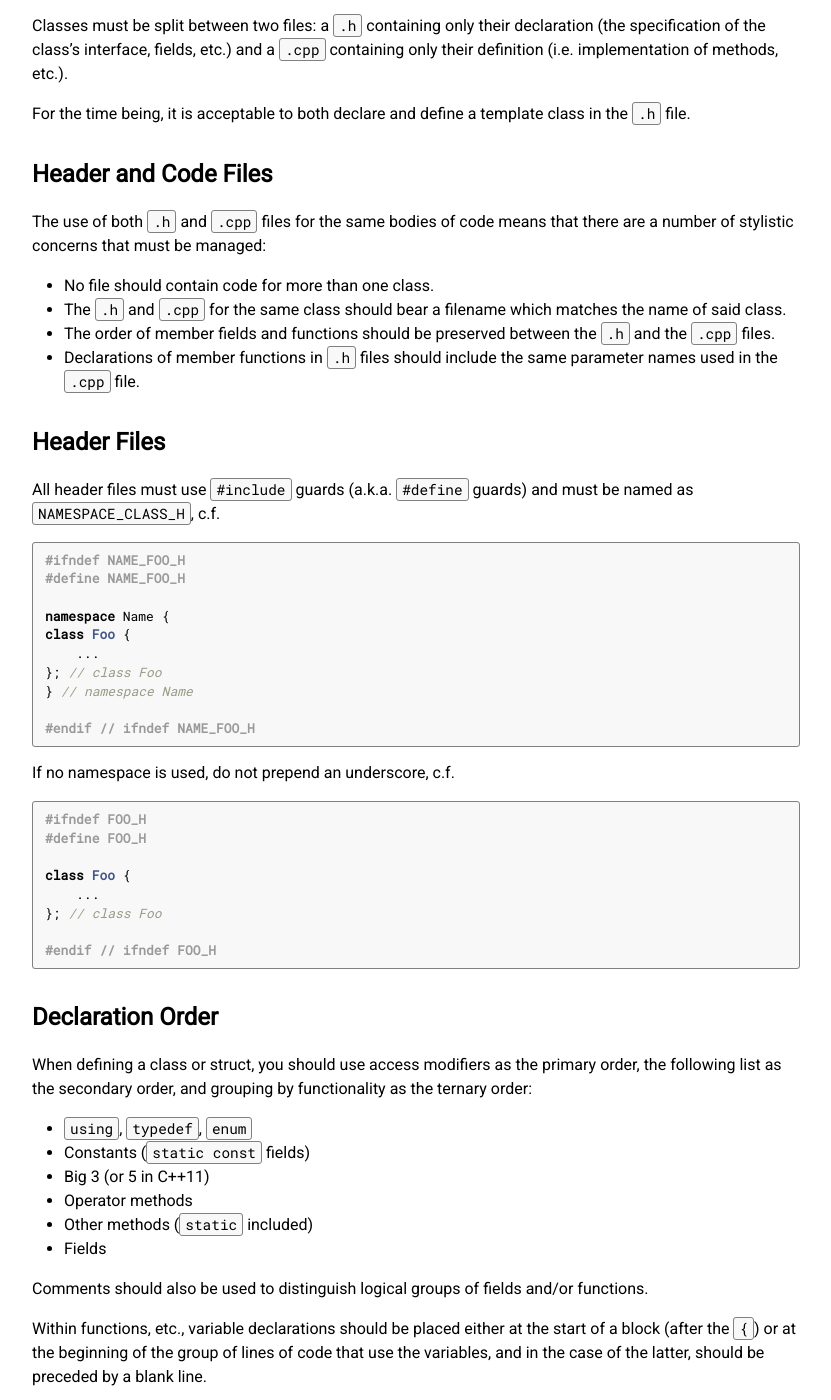
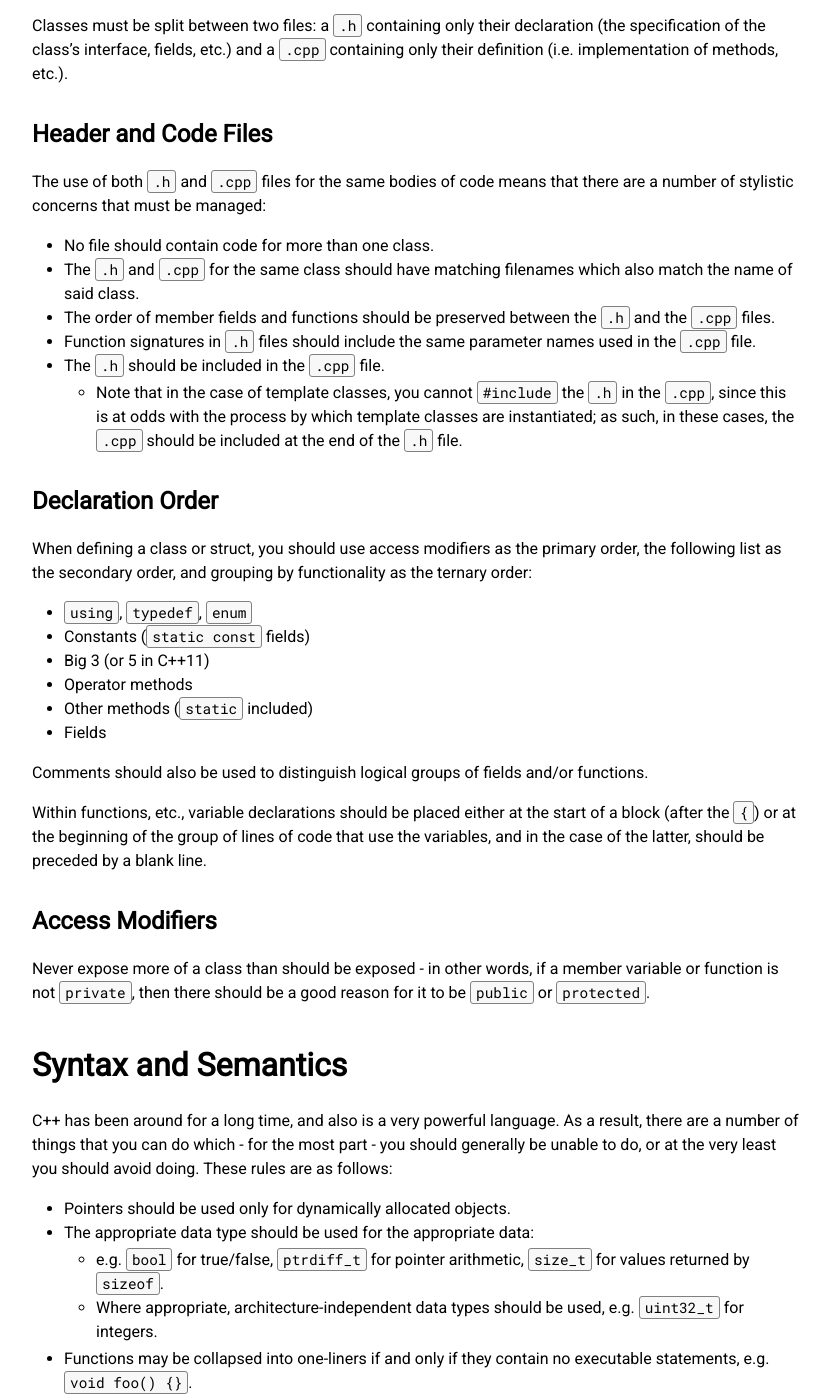
Before and after one commit to gbvandy/vuse-cs3251.github.io, a Jekyll site: the page built from style-guidelines.md, in a window 1280 px wide and 1400 px high, scrolled down 3088 px. Shown: the whole window, without its empty margins (224-1055 px from the left). Built offline with Jekyll 4.4.1, drawn with Linux system fonts in a browser that asks for light colours; some of the changed text lies outside the part shown.

Commit message:
add a bunch of changes to the style guide

```diff
--- a/style-guidelines.md
+++ b/style-guidelines.md
@@ -119,46 +119,16 @@ Note that
 
 Classes must be split between two files: a `.h` containing only their declaration (the specification of the class's interface, fields, etc.) and a `.cpp`  containing only their definition (i.e. implementation of methods, etc.).
 
-For the time being, it is acceptable to both declare and define a template class in the `.h` file.
-
 ## Header and Code Files
 
 The use of both `.h` and `.cpp` files for the same bodies of code means that there are a number of stylistic concerns that must be managed:
 
 * No file should contain code for more than one class.
-* The `.h` and `.cpp` for the same class should bear a filename which matches the name of said class.
+* The `.h` and `.cpp` for the same class should have matching filenames which also match the name of said class.
 * The order of member fields and functions should be preserved between the `.h` and the `.cpp` files.
-* Declarations of member functions in `.h` files should include the same parameter names used in the `.cpp` file.
-
-## Header Files
-
-All header files must use `#include` guards (a.k.a. `#define` guards) and must be named as `NAMESPACE_CLASS_H`, c.f.
-
-~~~ c++
-#ifndef NAME_FOO_H
-#define NAME_FOO_H
-
-namespace Name {
-class Foo {
-    ...
-}; // class Foo
-} // namespace Name
-
-#endif // ifndef NAME_FOO_H
-~~~
-
-If no namespace is used, do not prepend an underscore, c.f.
-
-~~~ c++
-#ifndef FOO_H
-#define FOO_H
-
-class Foo {
-    ...
-}; // class Foo
-
-#endif // ifndef FOO_H
-~~~
+* Function signatures in `.h` files should include the same parameter names used in the `.cpp` file.
+* The `.h` should be included in the `.cpp` file.
+  * Note that in the case of template classes, you cannot `#include` the `.h` in the `.cpp`, since this is at odds with the process by which template classes are instantiated; as such, in these cases, the `.cpp` should be included at the end of the `.h` file.
 
 ## Declaration Order
 
@@ -177,26 +147,27 @@ Within functions, etc., variable declarations should be placed either at the sta
 
 ## Access Modifiers
 
-Never expose more of a class than should be - in otherwords, if a member variable or function is not `private`, then there should be a good reason for it to be `public` or `protected`.
+Never expose more of a class than should be exposed - in other words, if a member variable or function is not `private`, then there should be a good reason for it to be `public` or `protected`.
 
 
 # Syntax and Semantics
 
 C++ has been around for a long time, and also is a very powerful language. As a result, there are a number of things that you can do which - for the most part - you should generally be unable to do, or at the very least you should avoid doing. These rules are as follows:
 
-* Never override a `virtual` function without specifying that the derived function is also `virtual`. Don't make people hunt through the entire inheritance tree to figure out if something is `virtual` or not. (Seriously: inheritance trees *suck*. Ask anyone who's worked at Facebook about their PHP.)
 * Pointers should be used only for dynamically allocated objects.
-* The appropriate data type should be used for the appropriate data.
-    * Use `bool` for true/false.
-    * Use `size_t` for array indices, not `int`.
+* The appropriate data type should be used for the appropriate data:
+  * e.g. `bool` for true/false, `ptrdiff_t` for pointer arithmetic, `size_t` for values returned by `sizeof`.
+  * Where appropriate, architecture-independent data types should be used, e.g. `uint32_t` for integers.
+
 * Functions may be collapsed into one-liners if and only if they contain no executable statements, e.g. `void foo() {}`.
 * Use base member initialization whenever possible.
 * Use default parameters whenever possible.
 * Think carefully about any overhead that might be involved in a seemingly innocuous operation.
-    * When incrementing and decrementing non-primitive types, it is generally preferable to use the prefix version, both because of the overhead and semantics of postfix.
-    * C++ has some [very complex initialization semantics](http://en.cppreference.com/w/cpp/language/initialization)! As a general rule of thumb, direct initialization is preferred to copy initialization.
+  * When incrementing and decrementing non-primitive types, it is generally preferable to use the prefix version, both because of the overhead and semantics of postfix.
+  * C++ has some [very complex initialization semantics](http://en.cppreference.com/w/cpp/language/initialization)! As a general rule of thumb, direct initialization is preferred to copy initialization.
 * Modern compilers can do a **lot** of work for you that you might not actually want them to do! For fully deterministic behavior, you should use `explicit` constructors and operators when possible.
-    * Avoid using the [`inline`](http://en.cppreference.com/w/cpp/language/inline) keyword unless you understand the implications thereof for compiler optimization, static linking, and dynamic linking.
+  * The [safe bool idiom](http://www.artima.com/cppsource/safebool.html) is one of the many practices that we were able to do away with [when `explicit` was introduced in C++11](http://stackoverflow.com/questions/6242768/).
+  * Avoid using the [`inline`](http://en.cppreference.com/w/cpp/language/inline) keyword unless you understand the implications thereof for compiler optimization, static linking, and dynamic linking.
 * Always use `nullptr` when referring to the null pointer, never `NULL` or `0`.
 * Use `const` liberally *where it makes sense to do so*.
     * A method signature `void goodMethod(const Foo *param);` is very meaningful - it tells the caller that they can expect a `Foo` instance to be the same before and after calling `someMethod()` on it!!
@@ -210,7 +181,7 @@ We expect `SCREAMING_SNAKE_CASE` on constants and `camelCase` on everything else
 Names should also generally correspond to *what* a variable represents and to *what* a function does or returns. To that end, variable names should generally be nouns and function names should generally be adjectives and/or verbs (generally, "is" should prefix boolean accessors, "get" for other accessors, and "set" for mutators), e.g.
 
 ~~~ c++
-size_t size
+uint32_t size
 std::string errorMessage
 bool isEmpty()
 Property getProperty()
@@ -223,19 +194,9 @@ Avoid names which might be ambiguous, e.g. `void setCounterZero()` and `void set
 
 The usage of whitespace is *really* important and is absolutely huge for readability. Use blank lines liberally (but not excessively) to improve readability; it is far more useful to be able to distinguish logical groups of member functions at a glance than to have to scroll for them.
 
-Some other rules:
-
-* Separate binary operators with spaces, e.g. `z = (a + b) + (c * d) / (e + f);`
-* Unary operators should always be joined with their operand, e.g.
-
-  ~~~ c++
-  Foo &cloneInstance(const Foo &srcFoo, Foo &destFoo);
-  ~~~
-* At most one variable may be declared per line.
-
 There are also a number of issues that you should be aware of:
 
-* Trailing whitespace should be trimmed, because it screws with diffing (and by consequence, also messes up Git diffs and thereby can introduce severe complications to merging etc.).
+* Trailing whitespace should be trimmed, because it screws with diffing (and by consequence, also messes up Git diffs and thereby can introduce severe complications to merging etc.). Unfortunately `clang-format` does not support this.
 * In nested templates, prior to C++11, compilers were unable to interpret
 
   ~~~ c++
```
